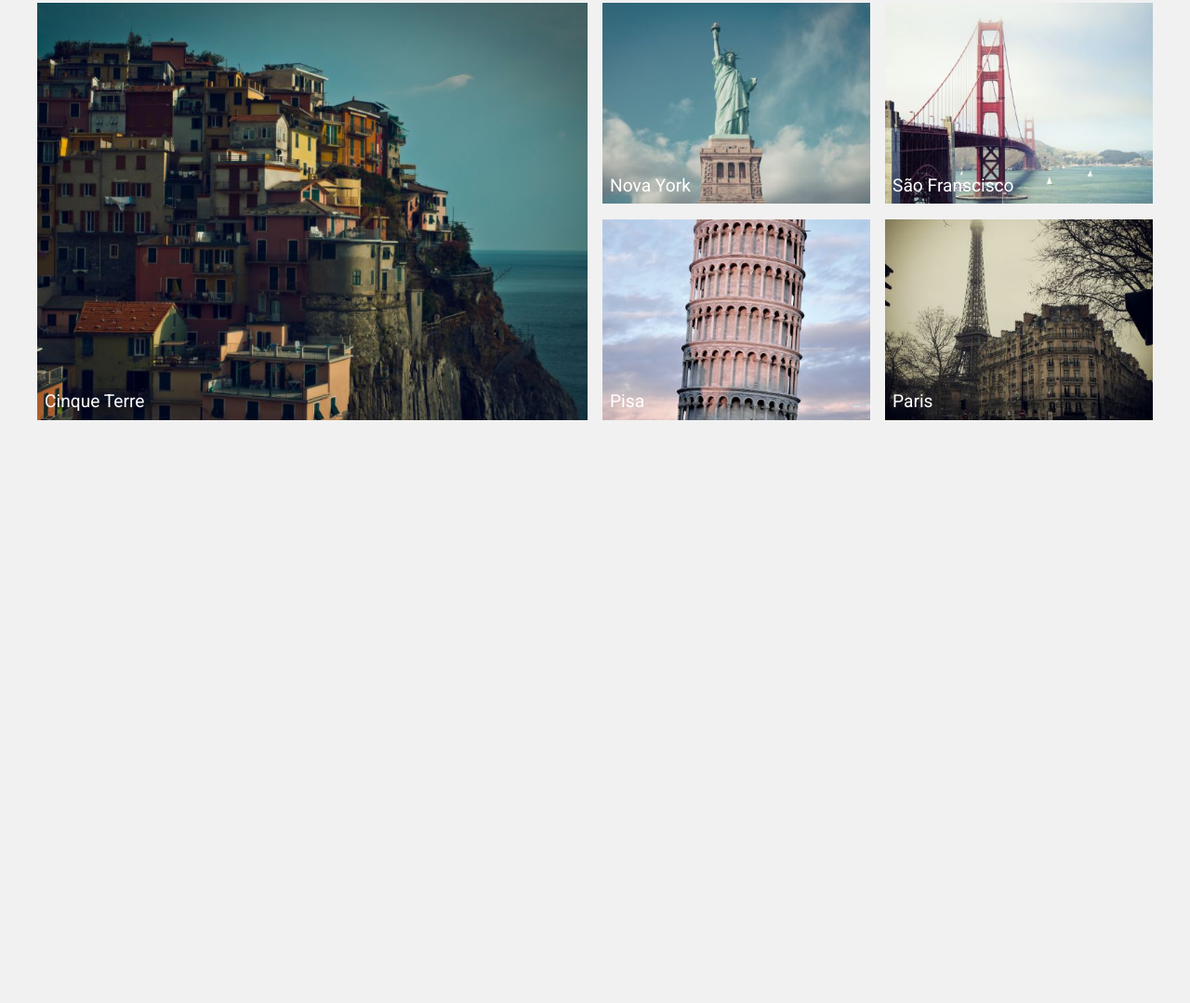
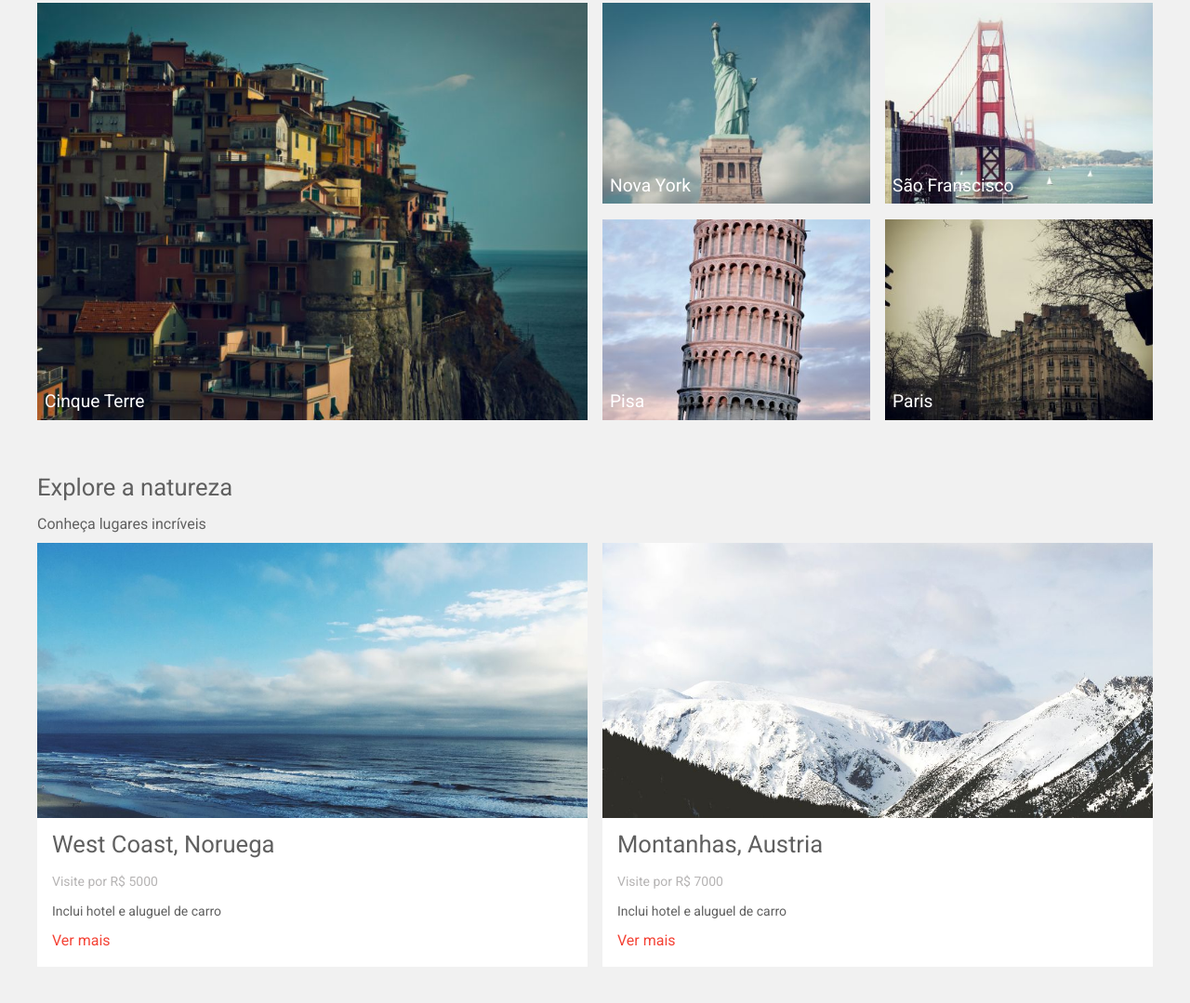
Before and after one commit to EliasRiguetto/site-viagem, a website: page index.html in a window 1280 px wide. Shown: the part 787-1866 px from the top of the page at 93% size. Before the commit the page ends 1299 px from the top, so only its background shows below. Drawn offline with Linux system fonts and the light colour scheme.

Commit message:
5-Seção galeria

```diff
--- a/css/sass/gallery.scss
+++ b/css/sass/gallery.scss
@@ -0,0 +1,35 @@
+.gallery{
+    width: $l-device;
+    margin: 60px auto ;
+    p{
+        color: $primary-color;
+        margin-bottom: .5rem;
+    }
+}
+.gallery-items{
+    display: grid;
+    grid-template-columns: 1fr 1fr;
+    gap: 1rem;
+    li{
+        background-color: $white;
+    }
+}
+
+.items-description{
+   margin-left: 1rem;
+   padding-bottom: 1rem;
+   span{
+    display: block;
+    font-size: 0.875rem;
+    color: $details;
+    margin-bottom: .5rem;
+   }
+   p{
+    font-size: 0.875rem;
+    margin-bottom: .5rem;
+   }
+   a{
+    text-decoration: none;
+    color: $secondary-color;
+   }
+}
--- a/css/sass/geral.scss
+++ b/css/sass/geral.scss
@@ -2,7 +2,7 @@
 $bg-color: #F1F1F1;
 $primary-color: #606060;
 $secondary-color: #F44336;
-$details:#CCCCCC;
+$details:#b6b4b4;
 $black: #000;
 $white: #fff;
 
--- a/index.html
+++ b/index.html
@@ -65,8 +65,29 @@
                 </ul>
             </ul>
     </section>
-    <section class="galeria">
-
+    <section class="gallery">
+        <h2 class="titulo">Explore a natureza</h2>
+        <p>Conheça lugares incríveis</p>
+        <ul class="gallery-items">
+            <li>
+                <a href="/"><img src="./img/ocean.jpg" alt="oceano"></a>
+                <div class="items-description">
+                    <h3 class="titulo">West Coast, Noruega</h3>
+                    <span>Visite por R$ 5000</span>
+                    <p>Inclui hotel e aluguel de carro</p>
+                    <a href="/">Ver mais</a>
+                </div>
+            </li>
+            <li>
+                <a href="/"><img src="./img/mountains.jpg" alt="montanhas"></a>
+                <div class="items-description">
+                    <h3 class="titulo">Montanhas, Austria</h3>
+                    <span>Visite por R$ 7000</span>
+                    <p>Inclui hotel e aluguel de carro</p>
+                    <a href="/">Ver mais</a>
+                </div>
+            </li>
+        </ul>
     </section>
     <section class="newsletter">
 
```
Also changed, not shown: css/style.css, 1 other file.
